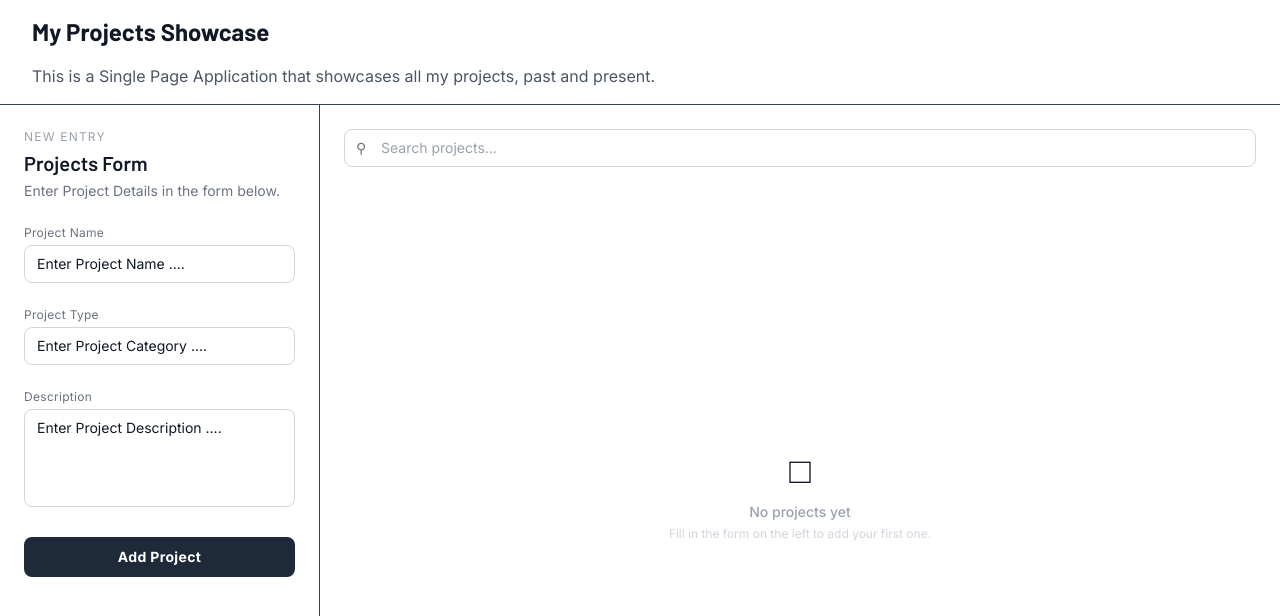
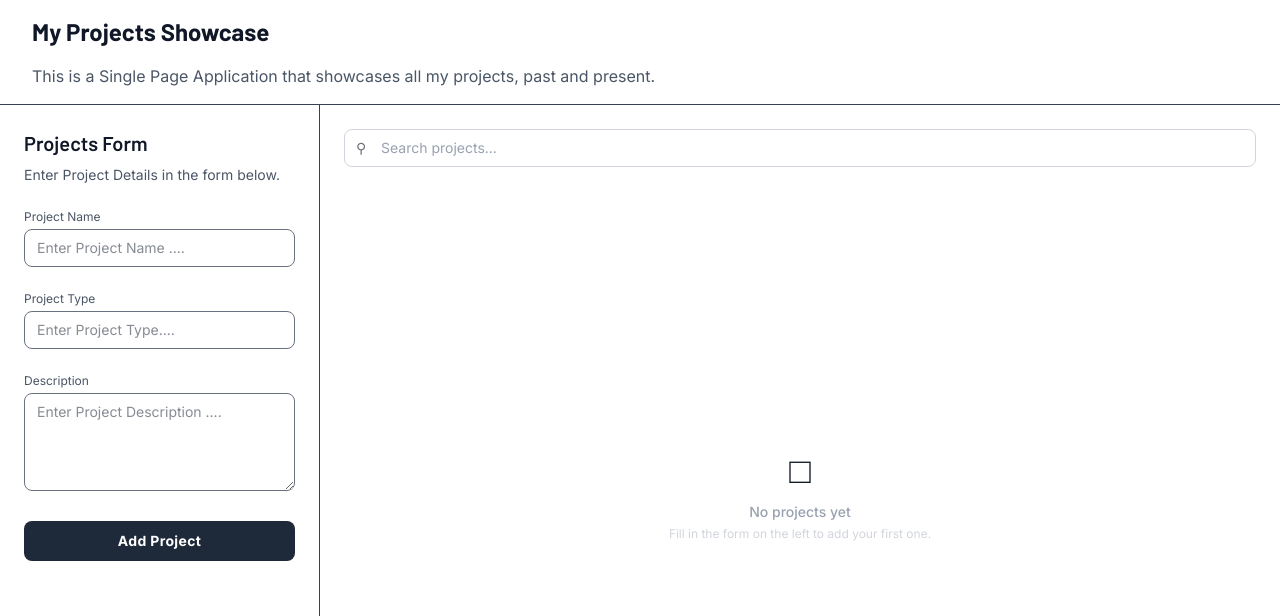
Before and after one commit to LynWM/projects-showcase, a React (Vite) app: page / in a window 1280 px wide. Shown: the top 616 px of the page. Built offline with nearby package versions, Linux system fonts and the light colour scheme.

Commit message:
fix: fixed up jsx and styling

```diff
--- a/src/components/add-project.jsx
+++ b/src/components/add-project.jsx
@@ -1,12 +1,21 @@
 import React, { useState } from 'react'
 
-const emptyForm = { name: '', description: '', type: '' }
+const emptyForm = {
+    name: '',
+    description: '',
+    type: ''
+  }
 
 export default function AddProject({ onAddProject }) {
+
+  // STATES
   const [form, setForm] = useState(emptyForm)
   const [errors, setErrors] = useState({})
   const [submitted, setSubmitted] = useState(false)
 
+  // FUNCTIONS
+
+  // Validating form
   const validate = () => {
     const e = {}
     if (!form.name.trim()) e.name = 'Required'
@@ -15,12 +24,14 @@ export default function AddProject({ onAddProject }) {
     return e
   }
 
+  // Handling change
   const handleChange = (e) => {
     const { name, value } = e.target
     setForm(prev => ({ ...prev, [name]: value }))
     if (errors[name]) setErrors(prev => ({ ...prev, [name]: null }))
   }
 
+  // Handling submit
   const handleSubmit = () => {
     const e = validate()
     if (Object.keys(e).length) { setErrors(e); return }
@@ -32,60 +43,69 @@ export default function AddProject({ onAddProject }) {
   }
 
   return (
-    <div className="p-6 flex flex-col gap-6">
+    <div className='flex flex-col p-6 gap-6'>
 
       <div>
-        <p className="text-xs text-gray-400 tracking-widest uppercase mb-1">New Entry</p>
-        <h2 className="font-barlow text-xl font-semibold text-gray-900">Projects Form</h2>
-        <p className="text-sm text-gray-500 mt-1">Enter Project Details in the form below.</p>
+        <h2 className='font-barlow text-xl font-semibold'>
+          Projects Form
+        </h2>
+
+        <p className='text-sm text-gray-600 mt-2'>
+          Enter Project Details in the form below.
+        </p>
+
       </div>
 
-      {/* Project Name */}
       <div>
-        <label className="text-xs text-gray-500 tracking-wide block mb-1">Project Name</label>
-        <input
+        <label className='text-xs text-gray-600 block mb-1'>
+          Project Name
+        </label>
+
+        <input className={`w-full border ${errors.name ? 'border-red-800' : 'border-gray-500'} rounded-lg px-3 py-2 text-sm`}
           name="name"
           value={form.name}
           onChange={handleChange}
           placeholder="Enter Project Name ...."
-          className={`w-full bg-white border ${errors.name ? 'border-red-400' : 'border-gray-300'} rounded-lg px-3 py-2 text-sm text-gray-900 placeholder-gray-900 focus:outline-none focus:border-gray-500 transition-colors`}
+
         />
-        {errors.name && <p className="text-red-400 text-xs mt-1">{errors.name}</p>}
+        {errors.name && <p className="text-red-800 text-xs mt-1">{errors.name}</p>}
       </div>
 
-      {/* Project Type */}
       <div>
-        <label className="text-xs text-gray-500 tracking-wide block mb-1">Project Type</label>
-        <input
+        <label className='text-xs text-gray-600 block mb-1'>
+          Project Type
+        </label>
+
+        <input className={`w-full border ${errors.name ? 'border-red-800' : 'border-gray-500'} rounded-lg px-3 py-2 text-sm`}
           name="type"
           value={form.type}
           onChange={handleChange}
-          placeholder="Enter Project Category ...."
-          className={`w-full bg-white border ${errors.type ? 'border-red-400' : 'border-gray-300'} rounded-lg px-3 py-2 text-sm text-gray-900 placeholder-gray-900 focus:outline-none focus:border-gray-500 transition-colors`}
+          placeholder="Enter Project Type...."
         />
-        {errors.type && <p className="text-red-400 text-xs mt-1">{errors.type}</p>}
+        {errors.type && <p className="text-red-800 text-xs mt-1">{errors.type}</p>}
       </div>
 
-      {/* Description */}
+
       <div>
-        <label className="text-xs text-gray-500 tracking-wide block mb-1">Description</label>
-        <textarea
+        <label className='text-xs text-gray-600 block mb-1'>
+          Description
+        </label>
+
+        <textarea className={`w-full border ${errors.name ? 'border-red-800' : 'border-gray-500'} rounded-lg px-3 py-2 text-sm`}
           name="description"
           value={form.description}
           onChange={handleChange}
           placeholder="Enter Project Description ...."
           rows={4}
-          className={`w-full bg-white border ${errors.description ? 'border-red-400' : 'border-gray-300'} rounded-lg px-3 py-2 text-sm text-gray-900 placeholder-gray-900 focus:outline-none focus:border-gray-500 transition-colors resize-none`}
         />
-        {errors.description && <p className="text-red-400 text-xs mt-1">{errors.description}</p>}
+        {errors.description && <p className="text-red-800 text-xs mt-1">{errors.description}</p>}
       </div>
 
-      {/* Submit */}
       <button
         onClick={handleSubmit}
-        className={`w-full py-2.5 rounded-lg text-sm font-bold tracking-wide transition-all ${submitted ? 'bg-green-500 text-white' : 'bg-gray-800 hover:bg-gray-700 text-white'}`}
+        className={`w-full py-2.5 rounded-lg text-sm font-bold tracking-wide transition-all ${submitted ? 'bg-green-700 text-white' : 'bg-gray-800 hover:bg-gray-600 text-white'}`}
       >
-        {submitted ? '✓ Project Added' : 'Add Project'}
+        {submitted ? 'Project Added' : 'Add Project'}
       </button>
 
     </div>
```
